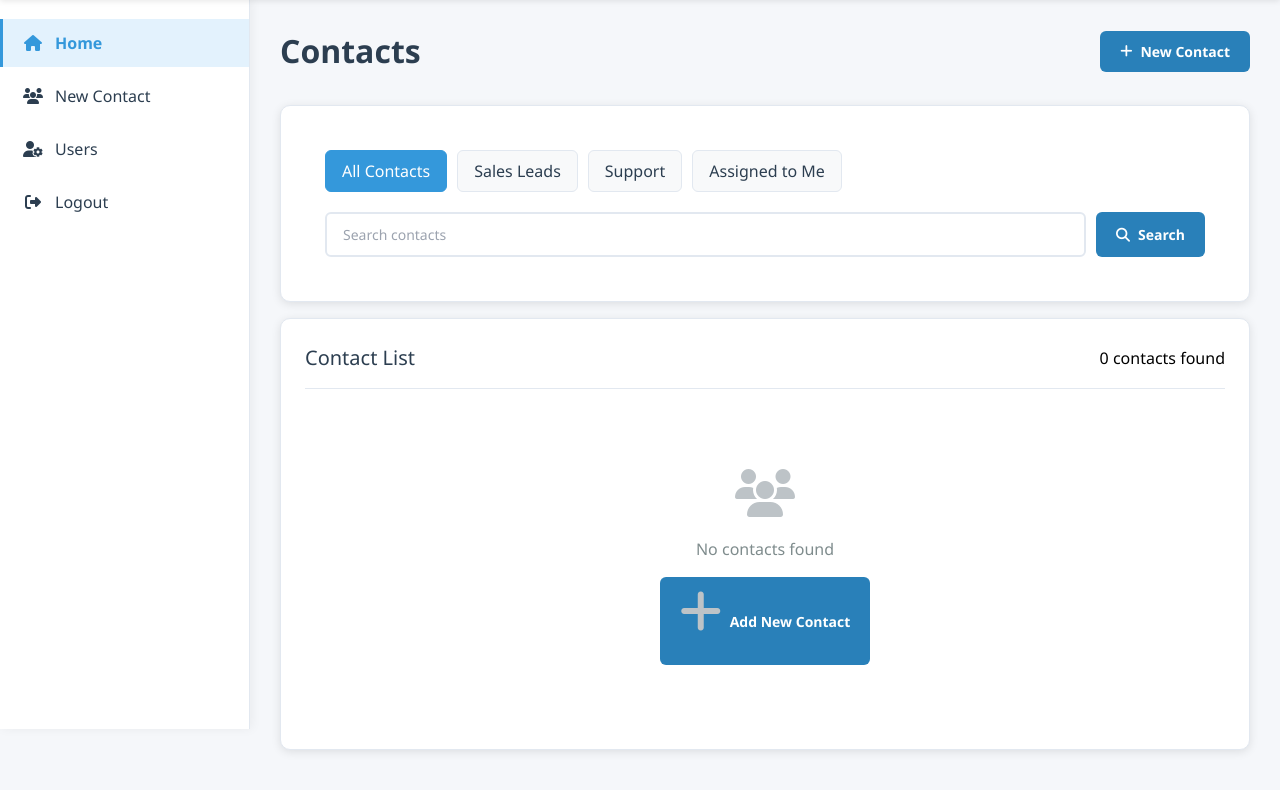
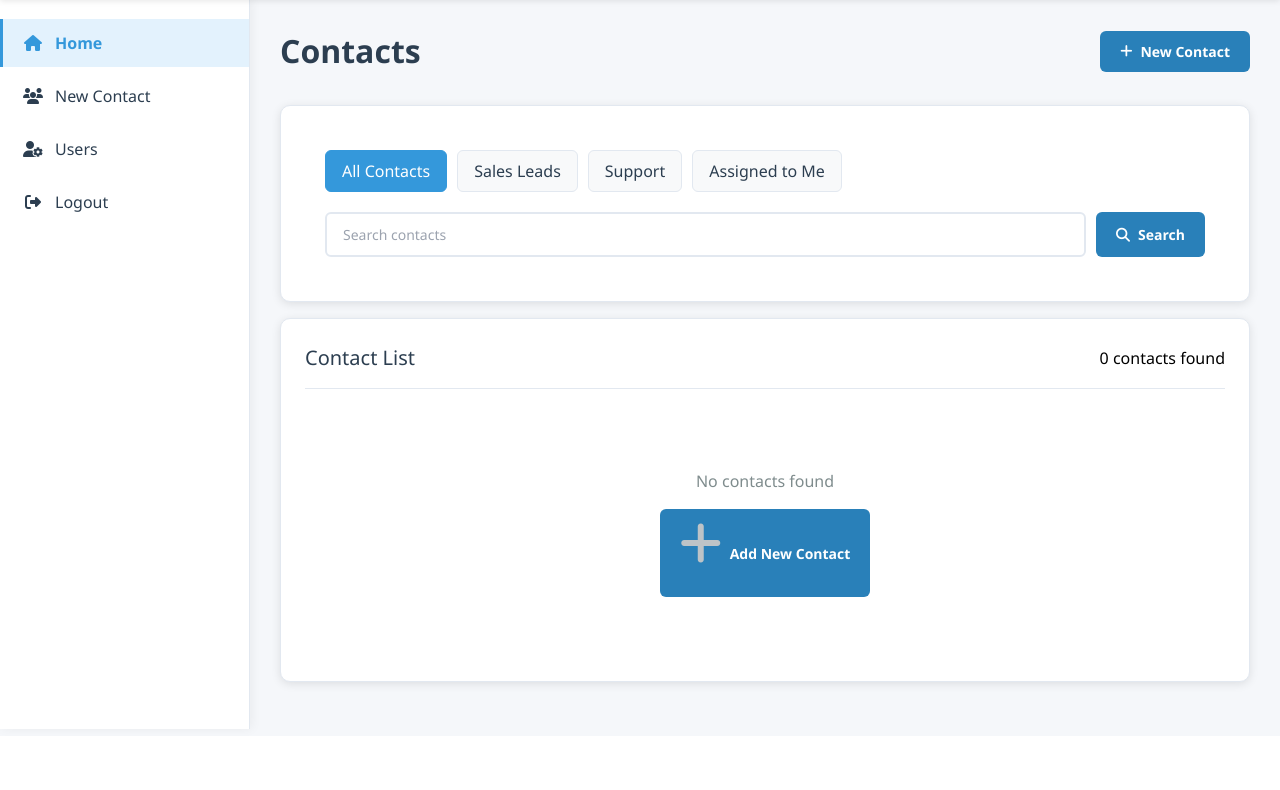
Before and after one commit to dzgraham/info2180-finalproject, a PHP site: page /contacts.php in a window 1280 px wide. Shown: the part 71-861 px from the top of the page. After the commit the page ends 804 px from the top, so only its background shows below. Run offline with PHP 8.4, Linux system fonts and the light colour scheme; a user stored in the database is signed in; data comes from the database, SQL or seed files in the repository; data that the repository does not hold is empty; some libraries are stand-ins or nearby versions.

Commit message:
modified contacts and styles

```diff
--- a/contacts.php
+++ b/contacts.php
@@ -214,7 +214,6 @@ try {
                     </div>
                     <?php else: ?>
                     <div class="empty-state">
-                        <i class="fas fa-users"></i>
                         <p class="mb-4"><?php echo !empty($search) ? 'Try a different search term' : 'No contacts found'; ?></p>
                         <a href="new-contact.php" class="btn btn-primary">
                             <i class="fas fa-plus"></i> Add New Contact
--- a/styler.css
+++ b/styler.css
@@ -175,8 +175,6 @@ body {
   padding: 6px 12px;
   font-size: 12px;
 }
-
-
 
 .card {
   background: white;
```
